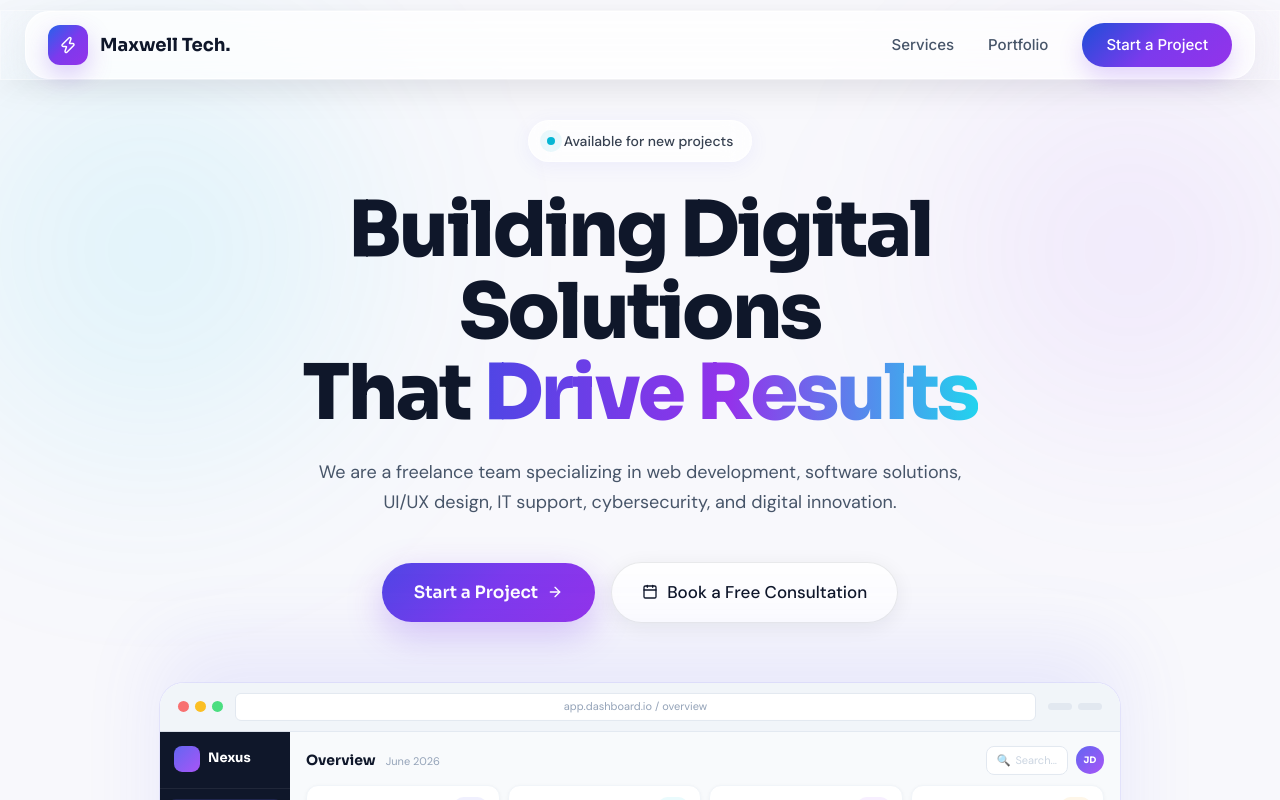
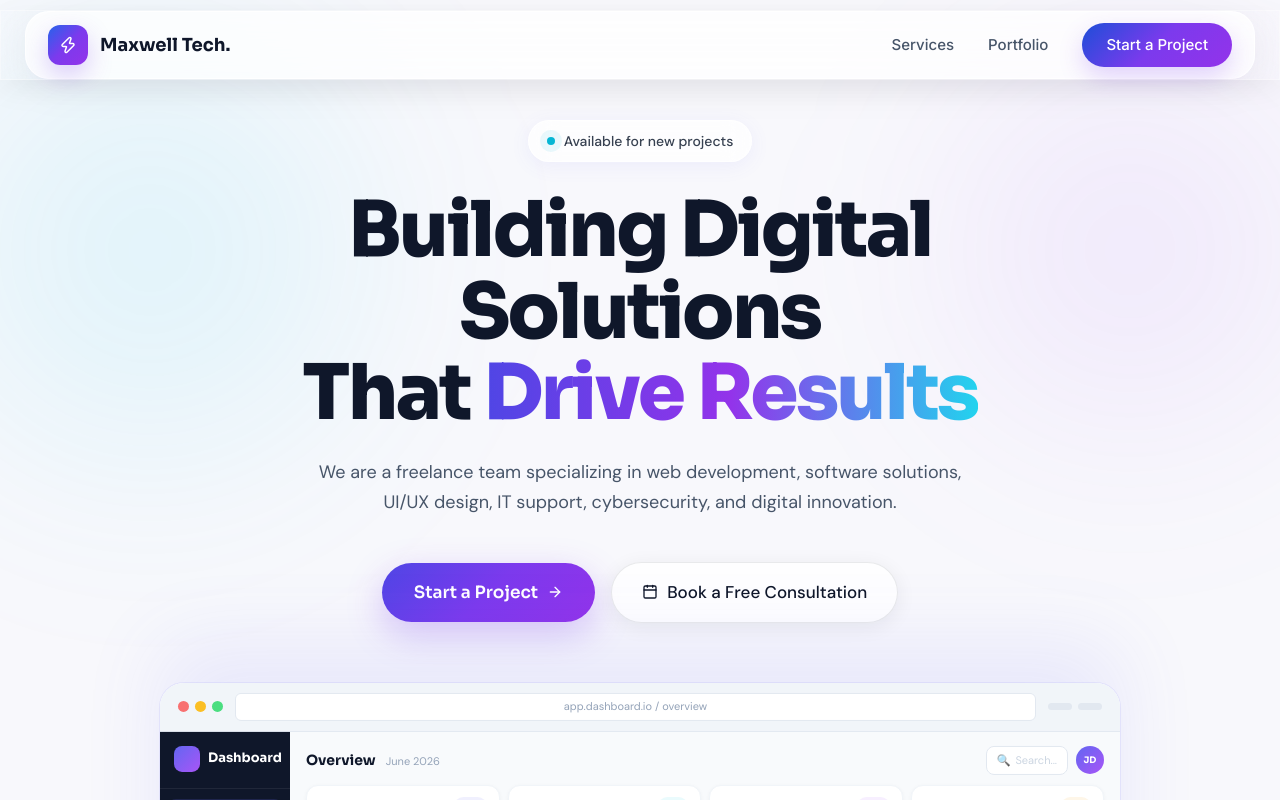
Before and after one commit to xiomairixe/maxwell, a React (Create React App) app in the folder frontend/: page / in a window 1280 px wide. Shown: the top 800 px of the page. Built offline with nearby package versions, Linux system fonts and the light colour scheme.

Commit message:
Nexus to Dashbboard

```diff
--- a/frontend/src/sections/Hero.jsx
+++ b/frontend/src/sections/Hero.jsx
@@ -160,7 +160,7 @@ export default function Hero() {
             <nav className="dash-sidebar">
               <div className="dash-logo">
                 <div className="dash-logo-icon" />
-                <span>Nexus</span>
+                <span>Dashboard</span>
               </div>
               {[
                 { icon: '◈', label: 'Overview', active: true },
```
